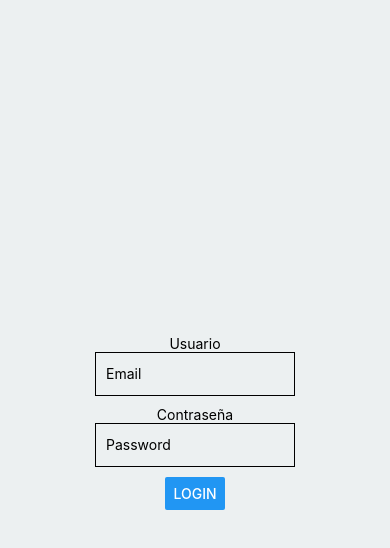
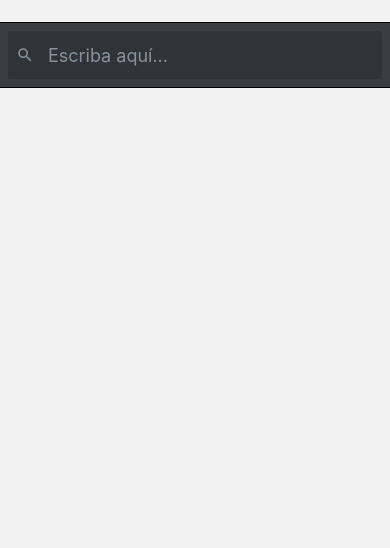
Before and after one commit to Lucianaszwimer/dai_platos, a React Native app: screen / in a window 390 px wide. Shown: the top 548 px of the page. Built offline with nearby package versions, Linux system fonts and the light colour scheme.

Commit message:
home hecho

```diff
--- a/App.js
+++ b/App.js
@@ -32,7 +32,7 @@ export default function App() {
     <NavigationContainer>
       <ContextProvider>
         <Stack.Navigator screenOptions={{ headerShown: false }}>
-          <Stack.Screen name="LogIn" component={LogInScreen} />
+          {/* <Stack.Screen name="LogIn" component={LogInScreen} /> */}
           <Stack.Screen name="Home" component={HomeScreen} />
           <Stack.Screen name="Plato" component={PlatoScreen} />
 
--- a/src/components/Home.jsx
+++ b/src/components/Home.jsx
@@ -5,7 +5,6 @@ import { ActionTypes } from '../../contextState';
 import React, { useState, useEffect } from 'react';
 import { SearchBar } from 'react-native-elements';
 import { getPlatosByNombre } from '../axios/axios.js';
-
 import { Plato } from './Plato.jsx'
 
 export function Home() {
@@ -14,8 +13,7 @@ export function Home() {
   const [platosBuscadosState, setPlatosBuscadosState] = useState([]);
 
   const axiosPlatos = (busqueda) => {
-    let caracteresBusqueda = busqueda.length
-    if (caracteresBusqueda > 2) {
+    if (busqueda.length > 2) {
       getPlatosByNombre(busqueda)
         .then((res) => {
           setPlatosBuscadosState(res)
@@ -27,25 +25,33 @@ export function Home() {
         });
     }
   }
-  const renderItem = ({ item }) => (
-    <Plato data={item} isMenu={false} setMenu={props.setMenu} menu={props.menu} />
-  );
+  //<Plato data={item} isMenu={false} setMenu={props.setMenu} menu={props.menu} />
+
+  const renderItem = ({ item }) => {
+    console.log(item)
+    return <Text>{item.title}</Text>
+  };
 
   return (
     <View style={styles.container}>
       <SearchBar
         placeholder="Escriba aquí..."
         onChangeText={(busqueda) => {
-          setBusquedaState(busqueda);
-          axiosPlatos(busqueda)
+            setBusquedaState(busqueda);
+          if (busqueda.length > 2) {
+            axiosPlatos(busqueda)
+          } else {
+            setPlatosBuscadosState([]);
+          }
         }}
         value={busquedaState}
       />
-      <FlatList style={styles.item}
-        data={platosBuscadosState}
+      {platosBuscadosState?.results && <FlatList
+      //nos seguramos que exista platosBuscadosState y el "result" es el resultado del array de res
+        data={platosBuscadosState.results}
         renderItem={renderItem}
         keyExtractor={item => item.id}
-      />
+      />}
     </View>
   );
 
```
